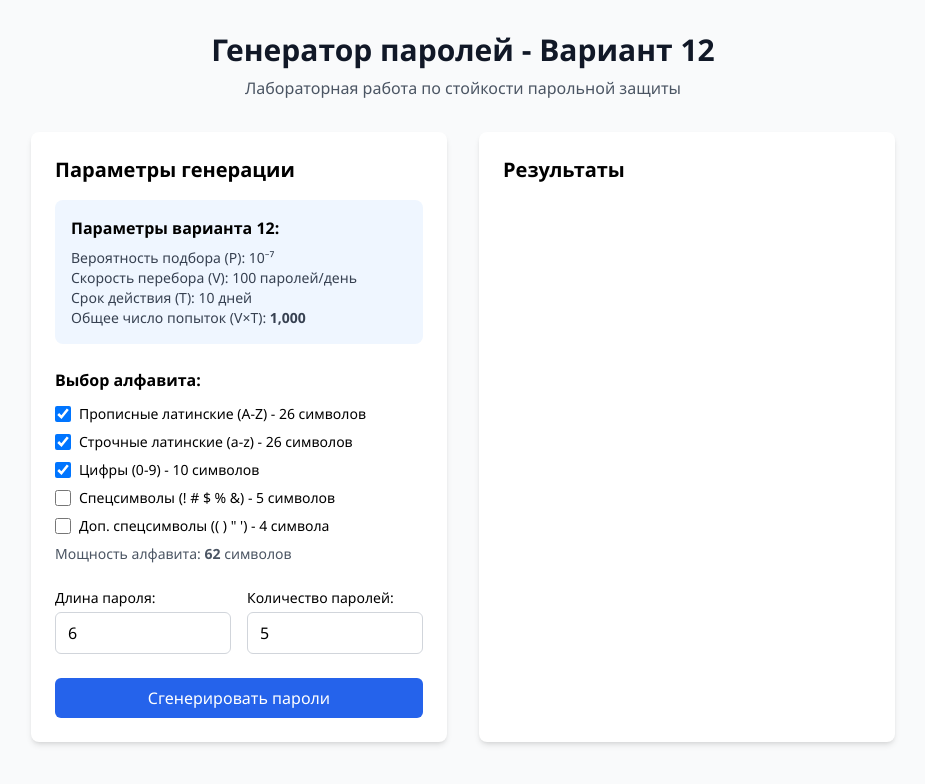
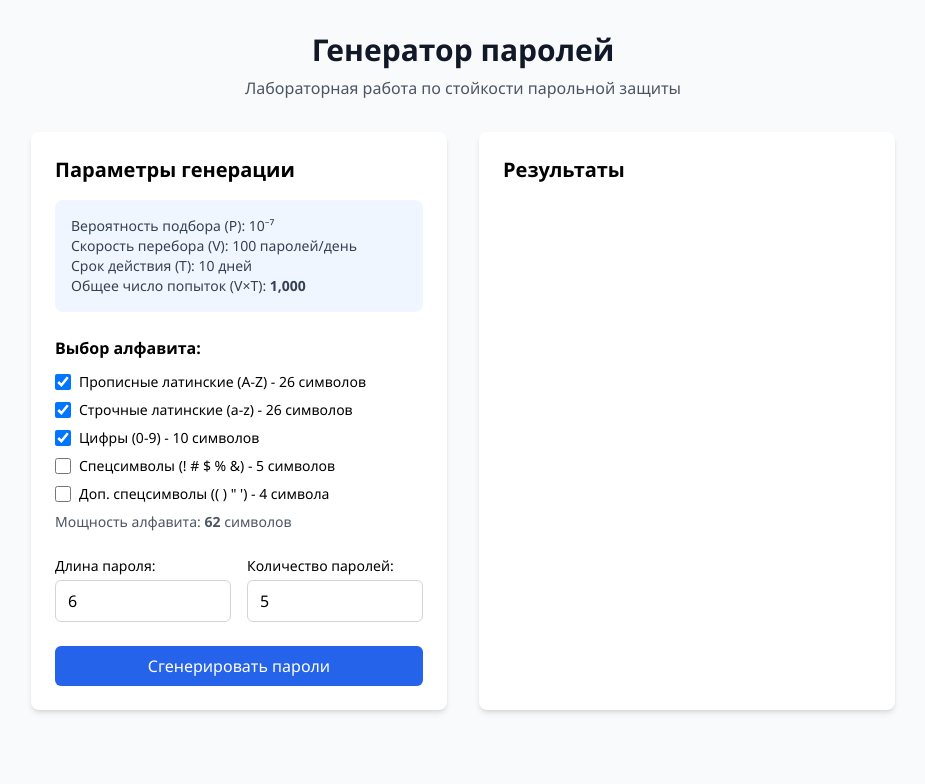
Before and after one commit to stepanpomazov/pass-gen, a Next.js app in the folder my-app/: page / in a window 1280 px wide. Shown: the top 784 px of the page, without its empty margins (177-1102 px from the left). Built offline with nearby package versions, Linux system fonts and the light colour scheme.

Commit message:
minor fixes

```diff
--- a/my-app/components/PasswordGenerator.tsx
+++ b/my-app/components/PasswordGenerator.tsx
@@ -122,7 +122,7 @@ export default function PasswordGenerator() {
             <div className="max-w-4xl mx-auto px-4">
                 <div className="text-center mb-8">
                     <h1 className="text-3xl font-bold text-gray-900 mb-2">
-                        Генератор паролей - Вариант 12
+                        Генератор паролей
                     </h1>
                     <p className="text-gray-600">
                         Лабораторная работа по стойкости парольной защиты
@@ -134,7 +134,6 @@ export default function PasswordGenerator() {
                         <h2 className="text-xl font-semibold mb-4">Параметры генерации</h2>
 
                         <div className="mb-6 p-4 bg-blue-50 rounded-lg">
-                            <h3 className="font-semibold mb-2">Параметры варианта 12:</h3>
                             <div className="text-sm text-gray-700">
                                 <p>Вероятность подбора (P): 10⁻⁷</p>
                                 <p>Скорость перебора (V): 100 паролей/день</p>
```
